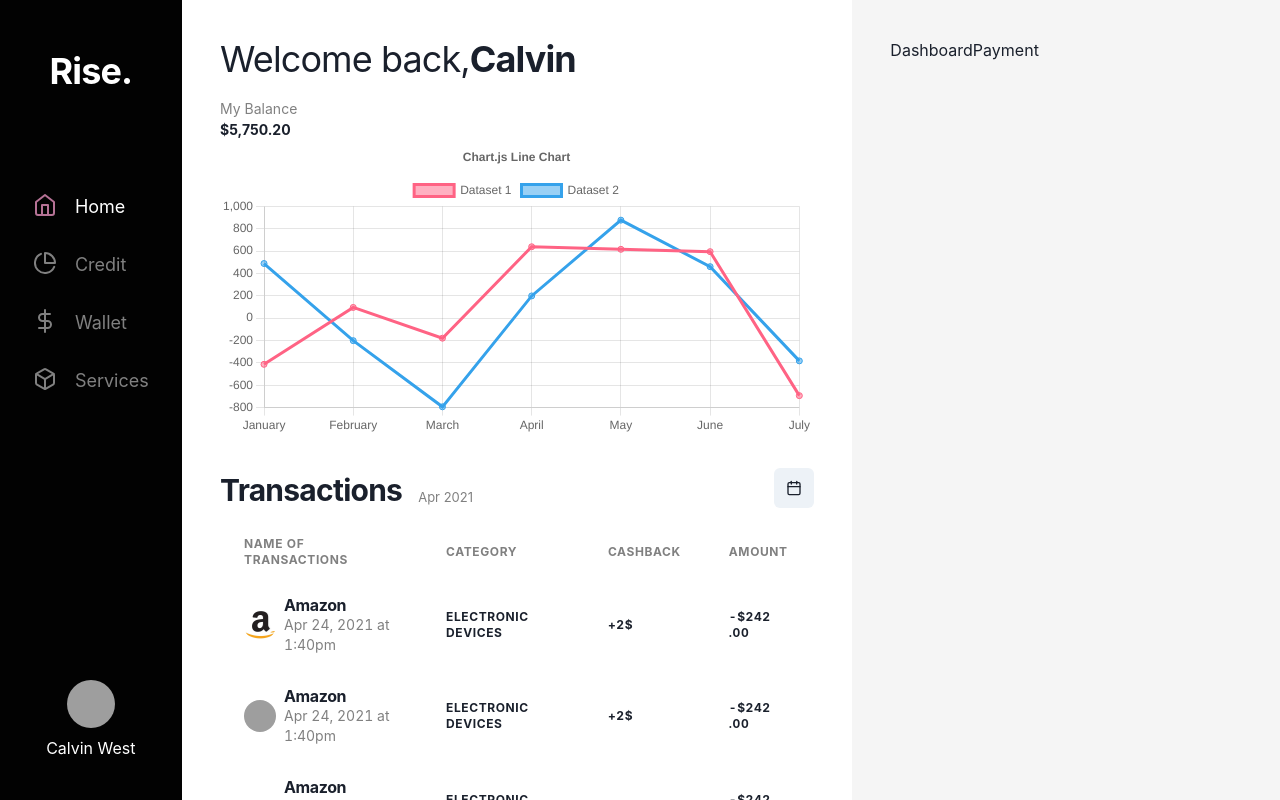
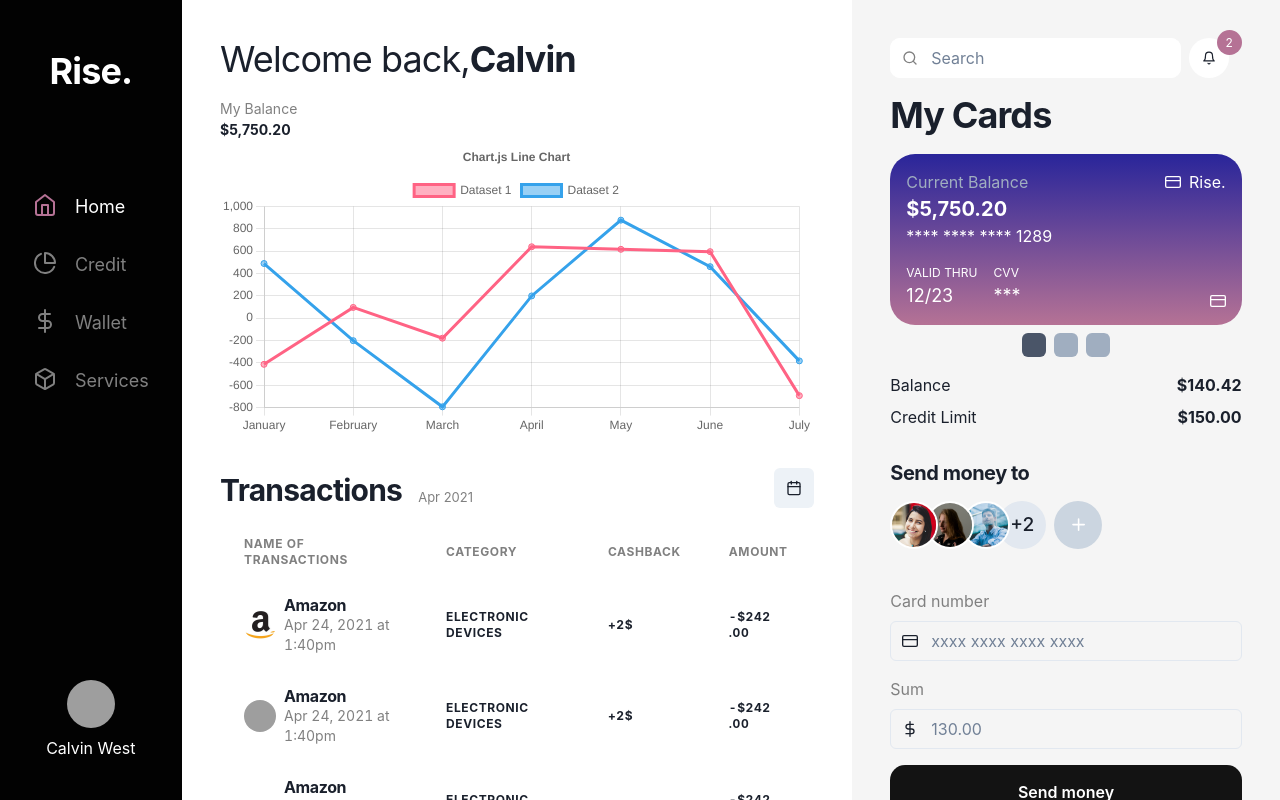
Before and after one commit to XC3000/next-chakra-dashboard, a Next.js app: page /dashboard in a window 1280 px wide. Built offline with nearby package versions, Linux system fonts and the light colour scheme; grey boxes are pictures that could not be loaded.

Commit message:
feat: payments section complete

```diff
--- a/views/DashboardPayment.js
+++ b/views/DashboardPayment.js
@@ -1,7 +1,287 @@
-import React from 'react';
+import {
+  Avatar,
+  AvatarGroup,
+  Box,
+  Button,
+  Flex,
+  Heading,
+  Icon,
+  IconButton,
+  Input,
+  InputGroup,
+  InputLeftElement,
+  Text,
+} from '@chakra-ui/react';
+import React, { useState } from 'react';
+import {
+  FiBell,
+  FiCreditCard,
+  FiDollarSign,
+  FiPlus,
+  FiSearch,
+} from 'react-icons/fi';
 
 const DashboardPayment = () => {
-  return <div>DashboardPayment</div>;
+  const [value, setValue] = useState(1);
+
+  const changeValue = (t) => setValue(t);
+
+  return (
+    <>
+      <Flex alignContent="center">
+        <InputGroup
+          bgColor="#fff"
+          mb={4}
+          border="none"
+          borderColor="#fff"
+          borderRadius="10px"
+          mr={2}
+        >
+          <InputLeftElement pointerEvents="none">
+            <FiSearch color="gray" />
+          </InputLeftElement>
+          <Input type="number" placeholder="Search" borderRadius="10px" />
+        </InputGroup>
+        <IconButton
+          icon={<FiBell />}
+          fontSize="sm"
+          bgColor="#fff"
+          borderRadius="50%"
+          p="10px"
+        />
+        <Flex
+          w={30}
+          h={25}
+          bgColor="#B57295"
+          borderRadius="50%"
+          color="#fff"
+          align="center"
+          justify="center"
+          ml="-3"
+          mt="-2"
+          zIndex="100"
+          fontSize="xs"
+        >
+          2
+        </Flex>
+      </Flex>
+      <Heading letterSpacing="tight">My Cards</Heading>
+      {value == 1 && (
+        <Box
+          borderRadius="25px"
+          mt={4}
+          w="100%"
+          h="200px"
+          bgGradient="linear(to-t, #B57295, #29259A)"
+        >
+          <Flex
+            p="1em"
+            color="#fff"
+            flexDir="column"
+            h="100%"
+            justify="space-between"
+          >
+            <Flex justify="space-between" w="100%" align="flex-start">
+              <Flex flexDir="column">
+                <Text color="gray.400">Current Balance</Text>
+                <Text fontWeight="bold" fontSize="xl">
+                  $5,750.20
+                </Text>
+              </Flex>
+              <Flex align="center">
+                <Icon mr={2} as={FiCreditCard} />
+                <Text>Rise.</Text>
+              </Flex>
+            </Flex>
+            <Text mb={4}>**** **** **** 1289</Text>
+            <Flex align="flex-end" justify="space-between">
+              <Flex>
+                <Flex flexDir="column" mr={4}>
+                  <Text textTransform="uppercase" fontSize="xs">
+                    Valid Thru
+                  </Text>
+                  <Text fontSize="lg">12/23</Text>
+                </Flex>
+                <Flex flexDir="column">
+                  <Text textTransform="uppercase" fontSize="xs">
+                    CVV
+                  </Text>
+                  <Text fontSize="lg">***</Text>
+                </Flex>
+              </Flex>
+              <Icon as={FiCreditCard} />
+            </Flex>
+          </Flex>
+        </Box>
+      )}
+      {value == 2 && (
+        <Box
+          borderRadius="25px"
+          mt={4}
+          w="100%"
+          h="200px"
+          bgGradient="linear(to-t, yellow.300, blue.500)"
+        >
+          <Flex
+            p="1em"
+            color="#fff"
+            flexDir="column"
+            h="100%"
+            justify="space-between"
+          >
+            <Flex justify="space-between" w="100%" align="flex-start">
+              <Flex flexDir="column">
+                <Text color="gray.400">Current Balance</Text>
+                <Text fontWeight="bold" fontSize="xl">
+                  $350.00
+                </Text>
+              </Flex>
+              <Flex align="center">
+                <Icon mr={2} as={FiCreditCard} />
+                <Text>Rise.</Text>
+              </Flex>
+            </Flex>
+            <Text mb={4}>**** **** **** 8956</Text>
+            <Flex align="flex-end" justify="space-between">
+              <Flex>
+                <Flex flexDir="column" mr={4}>
+                  <Text textTransform="uppercase" fontSize="xs">
+                    Valid Thru
+                  </Text>
+                  <Text fontSize="lg">9/24</Text>
+                </Flex>
+                <Flex flexDir="column">
+                  <Text textTransform="uppercase" fontSize="xs">
+                    CVV
+                  </Text>
+                  <Text fontSize="lg">***</Text>
+                </Flex>
+              </Flex>
+              <Icon as={FiCreditCard} />
+            </Flex>
+          </Flex>
+        </Box>
+      )}
+      {value == 3 && (
+        <Box
+          borderRadius="25px"
+          mt={4}
+          w="100%"
+          h="200px"
+          bgGradient="linear(to-t, orange.300, pink.600)"
+        >
+          <Flex
+            p="1em"
+            color="#fff"
+            flexDir="column"
+            h="100%"
+            justify="space-between"
+          >
+            <Flex justify="space-between" w="100%" align="flex-start">
+              <Flex flexDir="column">
+                <Text color="gray.400">Current Balance</Text>
+                <Text fontWeight="bold" fontSize="xl">
+                  $2,150.72
+                </Text>
+              </Flex>
+              <Flex align="center">
+                <Icon mr={2} as={FiCreditCard} />
+                <Text>Rise.</Text>
+              </Flex>
+            </Flex>
+            <Text mb={4}>**** **** **** 8353</Text>
+            <Flex align="flex-end" justify="space-between">
+              <Flex>
+                <Flex flexDir="column" mr={4}>
+                  <Text textTransform="uppercase" fontSize="xs">
+                    Valid Thru
+                  </Text>
+                  <Text fontSize="lg">11/22</Text>
+                </Flex>
+                <Flex flexDir="column">
+                  <Text textTransform="uppercase" fontSize="xs">
+                    CVV
+                  </Text>
+                  <Text fontSize="lg">***</Text>
+                </Flex>
+              </Flex>
+              <Icon as={FiCreditCard} />
+            </Flex>
+          </Flex>
+        </Box>
+      )}
+      <Flex justifyContent="center" mt={2}>
+        <Button
+          bgColor={value == 1 ? 'gray.600' : 'gray.400'}
+          size="xs"
+          mx={1}
+          onClick={() => changeValue(1)}
+        />
+        <Button
+          bgColor={value == 2 ? 'gray.600' : 'gray.400'}
+          size="xs"
+          mx={1}
+          onClick={() => changeValue(2)}
+        />
+        <Button
+          bgColor={value == 3 ? 'gray.600' : 'gray.400'}
+          size="xs"
+          mx={1}
+          onClick={() => changeValue(3)}
+        />
+      </Flex>
+      <Flex flexDir="column" my={4}>
+        <Flex justify="space-between" mb={2}>
+          <Text>Balance</Text>
+          <Text fontWeight="bold">$140.42</Text>
+        </Flex>
+        <Flex justify="space-between">
+          <Text>Credit Limit</Text>
+          <Text fontWeight="bold">$150.00</Text>
+        </Flex>
+      </Flex>
+      <Heading letterSpacing="tight" size="md" my={4}>
+        Send money to
+      </Heading>
+      <Flex>
+        <AvatarGroup size="md" max={3}>
+          <Avatar src="avatar-2.jpg" />
+          <Avatar src="avatar-3.jpg" />
+          <Avatar src="avatar-4.jpg" />
+          <Avatar src="avatar-4.jpg" />
+          <Avatar src="avatar-4.jpg" />
+        </AvatarGroup>
+        <Avatar icon={<FiPlus />} ml={2} color="#fff" bgColor="gray.300" />
+      </Flex>
+      <Text color="gray" mt={10} mb={2}>
+        Card number
+      </Text>
+      <InputGroup>
+        <InputLeftElement pointerEvents="none">
+          <FiCreditCard color="gray.700" />
+        </InputLeftElement>
+        <Input type="number" placeholder="xxxx xxxx xxxx xxxx" />
+      </InputGroup>
+      <Text color="gray" mt={4} mb={2}>
+        Sum
+      </Text>
+      <InputGroup>
+        <InputLeftElement pointerEvents="none">
+          <FiDollarSign color="gray.700" />
+        </InputLeftElement>
+        <Input type="number" placeholder="130.00" />
+      </InputGroup>
+      <Button
+        mt={4}
+        bgColor="blackAlpha.900"
+        color="#fff"
+        p={7}
+        borderRadius={15}
+      >
+        Send money
+      </Button>
+    </>
+  );
 };
 
 export default DashboardPayment;
```
